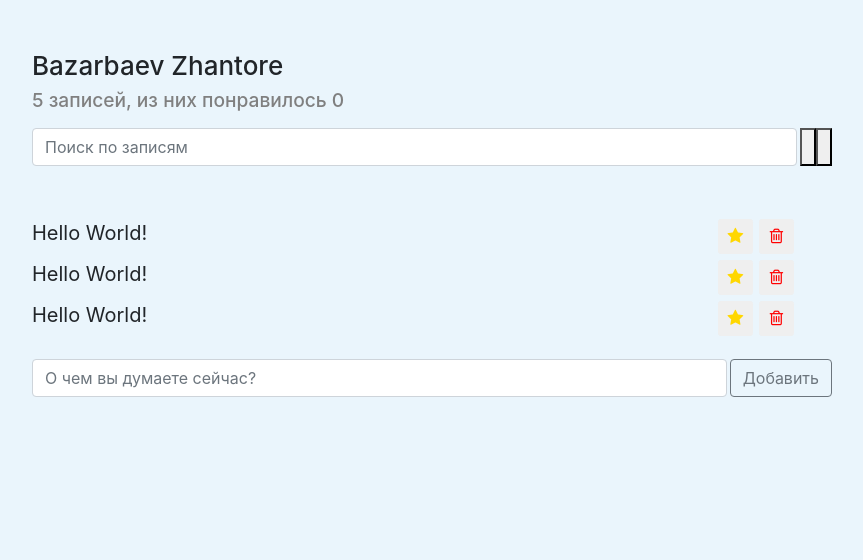
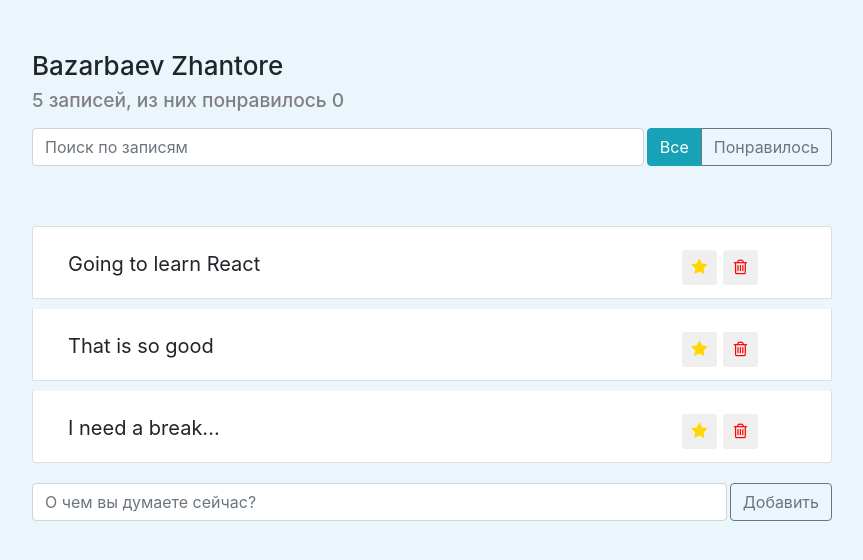
Before and after one commit to Zhantore753/ReactPost, a React (Create React App) app: page / in a window 1280 px wide. Shown: the top 560 px of the page, without its empty margins (208-1071 px from the left). Built offline with nearby package versions, Linux system fonts and the light colour scheme.

Commit message:
Функционал Динамического создания постов а также возможность манипуляции над ними

```diff
--- a/src/components/app/app.js
+++ b/src/components/app/app.js
@@ -8,6 +8,13 @@
 import './app.css';
 
 const App = () => {
+
+    const data = [
+        {label: 'Going to learn React', important: true, id: 'sghgh'},
+        {label: 'That is so good', important: false, id: 'bnbnc'},
+        {label: 'I need a break...', important: false, id: 'qweer'}
+    ];
+
     return(
         <div className="app">
             <AppHeader/>
@@ -15,7 +22,7 @@
                 <SearchPanel/>
                 <PostStatusFilter/>
             </div>
-            <PostList/>
+            <PostList posts={data}/>
             <PostAddForm/>
         </div>
     )
--- a/src/components/post-list-item/post-list-item.js
+++ b/src/components/post-list-item/post-list-item.js
@@ -1,24 +1,60 @@
-import React from 'react';
+import React, { Component } from 'react';
 
 import './post-list-item.css';
 
-const PostListItem = () => {
+export default class PostListItem extends Component {
+    constructor(props){
+        super(props);
+        this.state = {
+            important: false,
+            like: false
+        }
+        this.onImportant = this.onImportant.bind(this);
+        this.onLike = this.onLike.bind(this);
+    }
+
+    onImportant(){
+        this.setState(({important})=>({
+            important: !important
+        }));
+    }
+
+    onLike(){
+        this.setState(({like})=>({
+            like: !like
+        }));
+    }
+
+    render(){
+        const {label} = this.props;
+        const {important, like} = this.state;
+        let classNames = 'app-list-item d-flex justify-content-between';
+
+        if(important){
+            classNames += ' important';
+        }
+
+        if(like){
+            classNames += ' like';
+        }
+
         return(
-        <li className="app-list-item d-flex justify-content-between">
-            <span className="app-list-item-label">
-                Hello World!
+            <div className={classNames}>
+                <span className="app-list-item-label"
+                onClick={this.onLike}>
+                    {label}
                 </span>
                 <div className="d-flex justify-content-center align-items-center">
-                <button type="button" className="btn-star  btn-sm">
+                    <button type="button" className="btn-star btn-sm"
+                    onClick={this.onImportant}>
                         <i className="fa fa-star"></i>
                     </button>
-                <button type="button" className="btn-trash  btn-sm">
+                    <button type="button" className="btn-trash btn-sm">
                         <i className="fa fa-trash-o"></i>
                     </button>
                     <i className="fa fa-heart"></i>
                 </div>
-        </li>
+            </div>
         )
-};
-
-export default PostListItem;
+    }
+}
--- a/src/components/post-list/post-list.js
+++ b/src/components/post-list/post-list.js
@@ -3,12 +3,20 @@
 import PostListItem from '../post-list-item';
 import './post-list.css';
 
-const PostList = () =>{
+const PostList = ({posts}) =>{
+
+    const elements = posts.map((item)=>{
+        const {id, ...itemProps} = item;
+        return(
+            <li key={id} className="list-group-item">
+                <PostListItem {...itemProps}/>
+            </li>
+        )
+    });
+
     return (
         <ul className="app-list list-group">
-            <PostListItem/>
-            <PostListItem/>
-            <PostListItem/>
+            {elements}
         </ul>
     )
 };
--- a/src/components/post-status-filter/post-status-filter.js
+++ b/src/components/post-status-filter/post-status-filter.js
@@ -5,8 +5,8 @@
 const PostStatusFilter = () =>{
     return (
         <div className="btn-group">
-            <button/>
-            <button/>
+            <button type="button" className="btn btn-info">Все</button>
+            <button type="button" className="btn btn-outline-secondary">Понравилось</button>
         </div>
     )
 }
```
Lines whose indentation alone changed are shown as unchanged.
